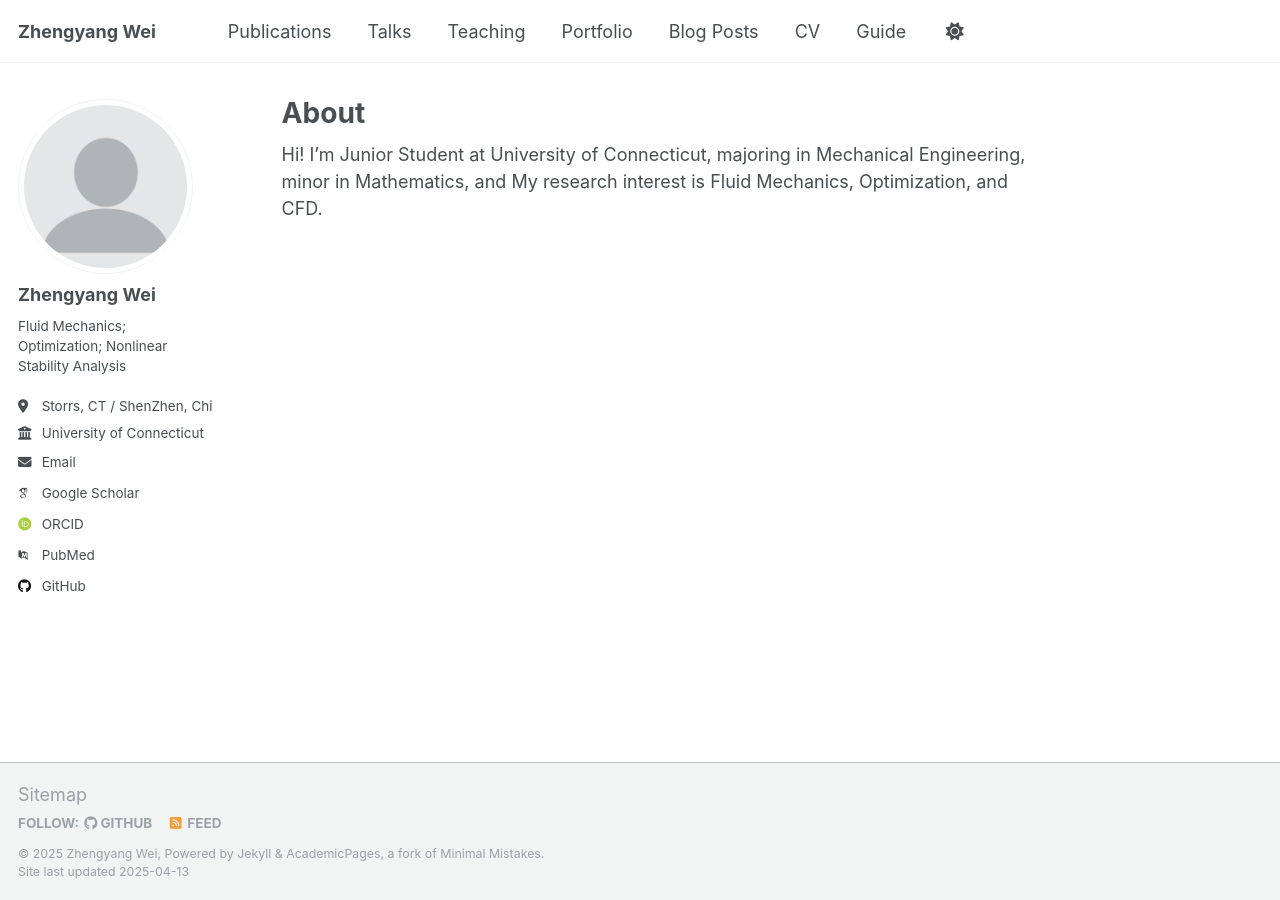
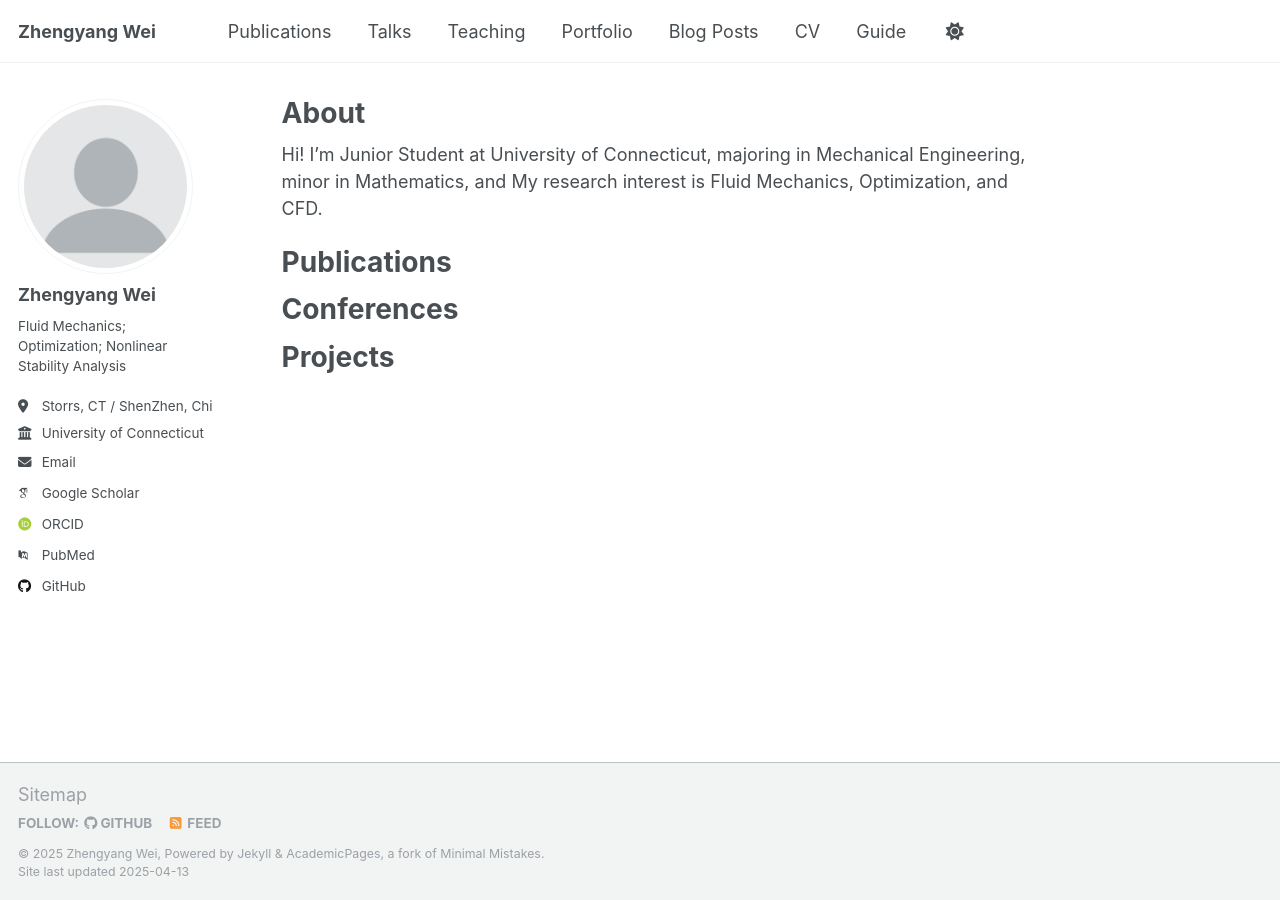
Before and after one commit to GNK48-WZY/gnk48-wzy.github.io, a Jekyll site: the page built from _pages/about.md, in a window 1280 px wide. Built offline with Jekyll 4.4.1, drawn with Linux system fonts in a browser that asks for light colours; some web fonts are replaced.

Commit message:
Update about.md

```diff
--- a/_pages/about.md
+++ b/_pages/about.md
@@ -8,3 +8,17 @@ redirect_from:
 ---
 
 Hi! I'm Junior Student at University of Connecticut, majoring in Mechanical Engineering, minor in Mathematics, and My research interest is Fluid Mechanics, Optimization, and CFD.
+
+
+Publications
+======
+
+
+
+Conferences
+======
+
+
+
+Projects
+======
```
